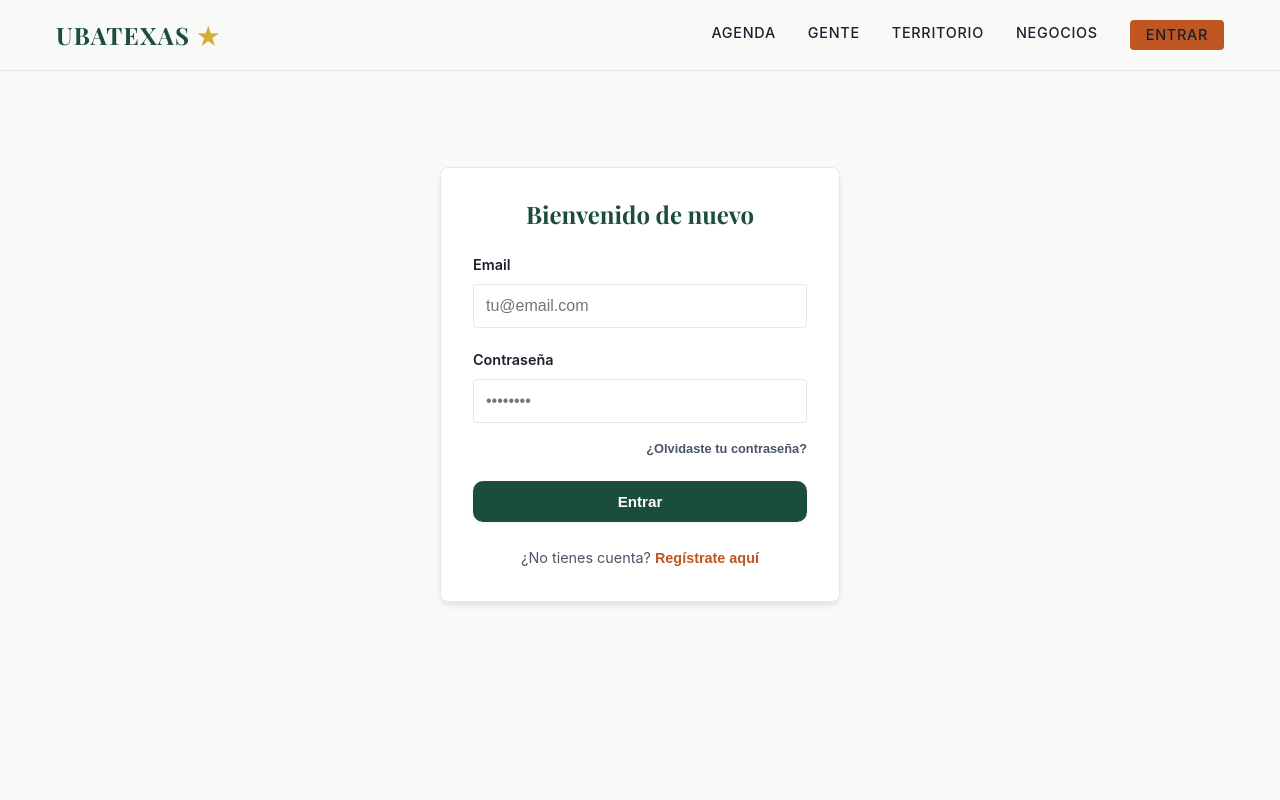
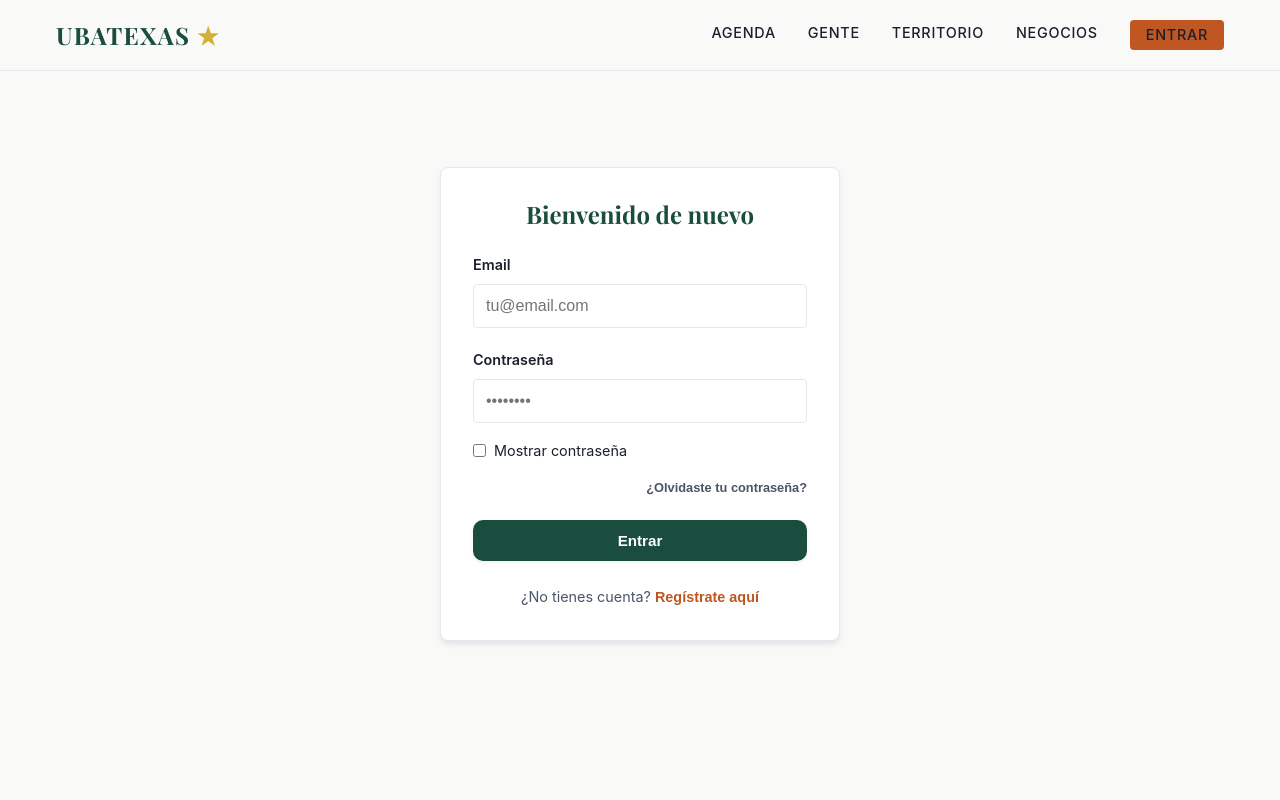
Before and after one commit to Flakster/ubatexas, a Next.js app: page /login in a window 1280 px wide. Shown: the top 800 px of the page. Built offline with nearby package versions, Linux system fonts and the light colour scheme; no server answers; a web font is replaced by a local one.

Commit message:
add togle show password for login, register and reset password forms

```diff
--- a/src/components/auth/AuthForm.js
+++ b/src/components/auth/AuthForm.js
@@ -12,6 +12,8 @@ export default function AuthForm() {
     const [message, setMessage] = useState(null);
     const [isSignUp, setIsSignUp] = useState(false);
     const [isForgotPassword, setIsForgotPassword] = useState(false);
+    const [showPassword, setShowPassword] = useState(false);
+
 
     const checkUsername = async (name) => {
         if (!name) return true;
@@ -179,14 +181,25 @@ export default function AuthForm() {
                         <label htmlFor="password">Contraseña</label>
                         <input
                             id="password"
-                            type="password"
+                            type={showPassword ? 'text' : 'password'}
                             placeholder="••••••••"
                             value={password}
                             onChange={(e) => setPassword(e.target.value)}
                             required
                         />
+                        <div style={{ display: 'flex', alignItems: 'center', marginTop: '0.5rem', gap: '0.5rem', fontSize: '0.9rem' }}>
+                            <input
+                                type="checkbox"
+                                id="showPassword"
+                                checked={showPassword}
+                                onChange={(e) => setShowPassword(e.target.checked)}
+                                style={{ width: 'auto', margin: 0 }}
+                            />
+                            <label htmlFor="showPassword" style={{ margin: 0, fontWeight: 'normal', cursor: 'pointer' }}>Mostrar contraseña</label>
+                        </div>
                     </div>
                 )}
+
 
                 {!isSignUp && !isForgotPassword && (
                     <div className={styles.forgotAction}>
```
Also changed, not shown: src/components/auth/ResetPasswordForm.js (+15 -2 lines).
